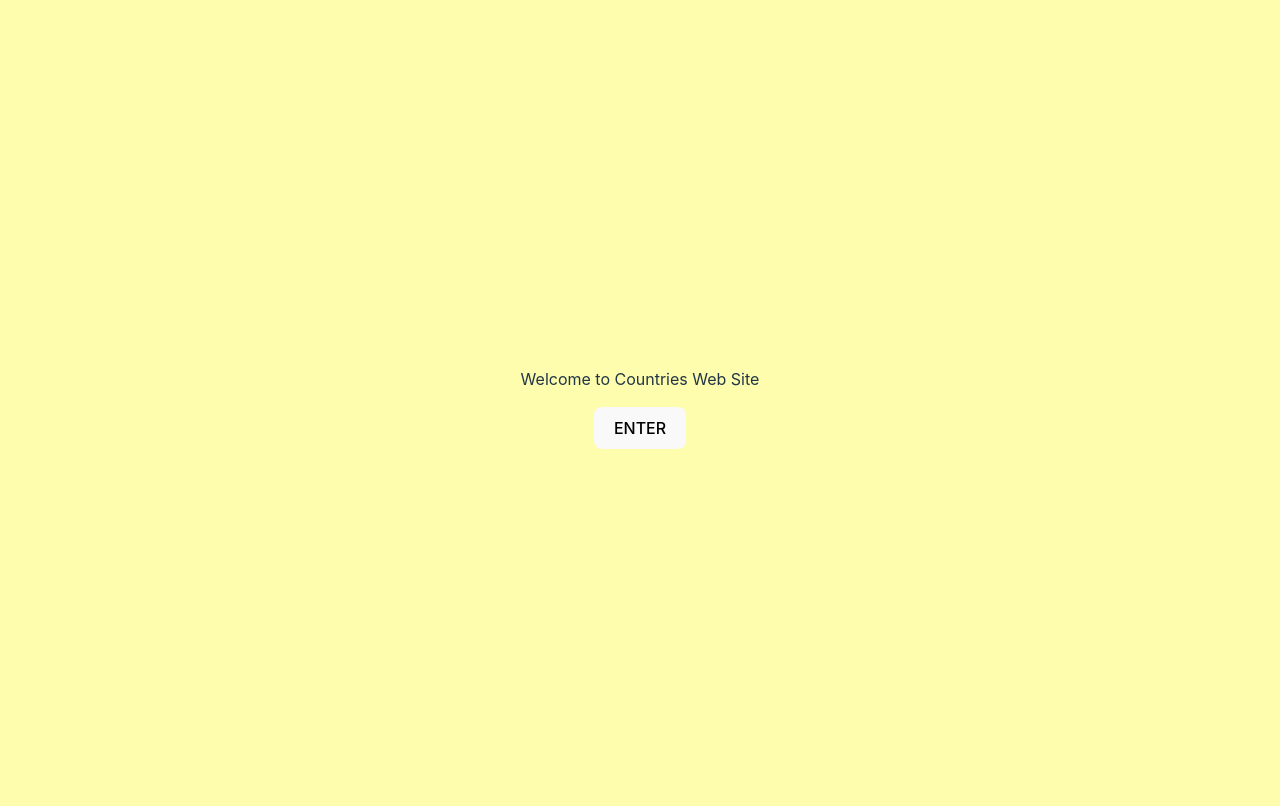
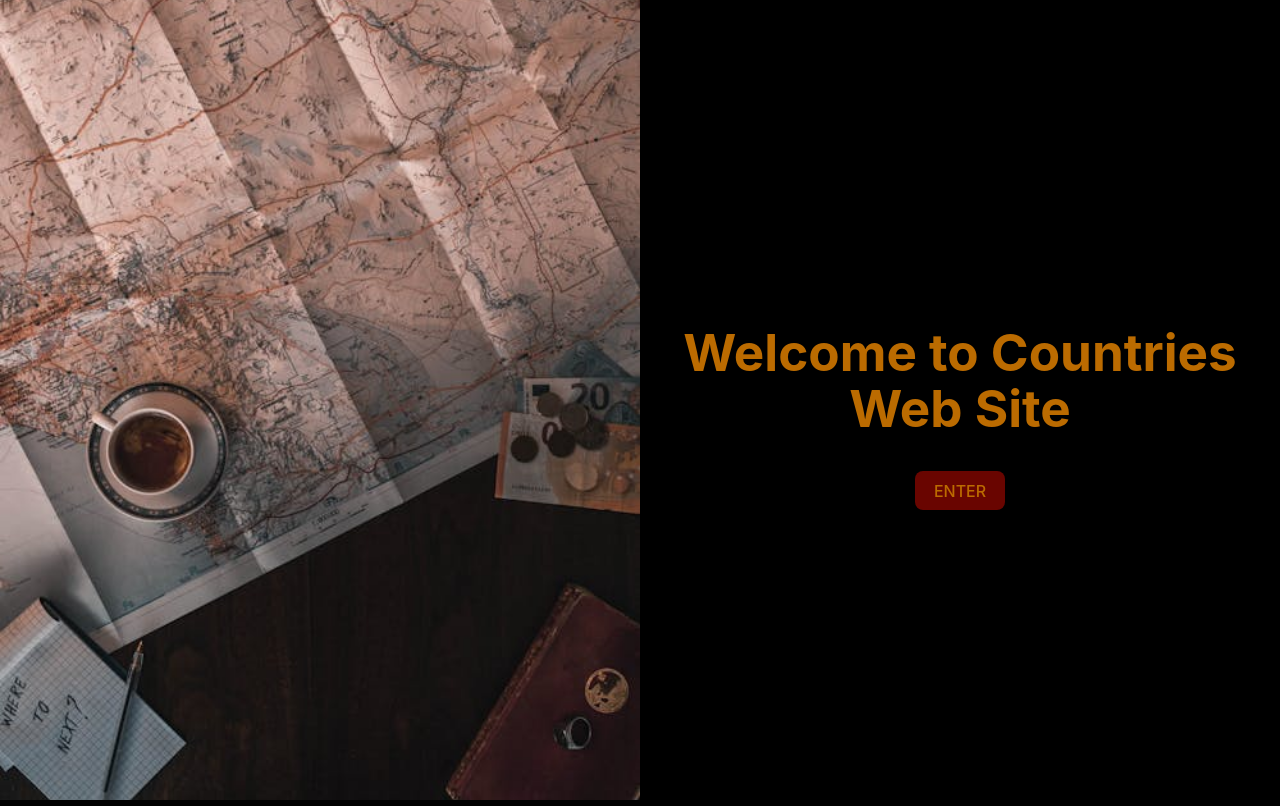
Before and after one commit to Marianoromero8/Proyecto-Individual-Countries, a React (Vite) app in the folder client/: page / in a window 1280 px wide. Built offline with nearby package versions, Linux system fonts and the light colour scheme; no server answers.

Commit message:
Fixed back when i create an activity

```diff
--- a/client/src/App.css
+++ b/client/src/App.css
@@ -1,6 +1,3 @@
 #root {
-  max-width: 1280px;
-  margin: 0 auto;
-  padding: 2rem;
   text-align: center;
 }
--- a/client/src/components/Card/Card.jsx
+++ b/client/src/components/Card/Card.jsx
@@ -13,7 +13,7 @@ const Card = ({coun}) => {
             <h1 className={style.h1}>Country: {coun.name}</h1>
             <h2 className={style.h2}>Continent: {coun.continent}</h2>
         </div>
-        {modal && <div>
+        {modal && <div className={style.detail}>
          <Detail id={coun.id} toggelModal={toggelModal}/>
         </div>}
         </div>
--- a/client/src/components/Card/Card.module.css
+++ b/client/src/components/Card/Card.module.css
@@ -3,14 +3,14 @@
     width: 150px;
     height: 350px;
     margin-bottom: 25px;
-    border-color: #92977E;
+    border-color: #BB6B00;
     border:  solid 1px ;
     border-radius: 12px;
     float: left;
 }
 
 .image{
-    border-color: #92977E;
+    border-color: #BB6B00;
     border-radius: 12px;
     height: 150px;
     width: 150px;
@@ -19,18 +19,18 @@
 .h1{
     text-align: center;
     font-size: large;
-    color: #92977E;
+    color: #BB6B00;
     font-family: 'Times New Roman', Times, serif;
 }
 .h2{
     text-align: center;
     font-size: small;
-    color: #92977E;
+    color: #BB6B00;
     font-family: 'Times New Roman', Times, serif;
 }
 
 .link{
-    color: #92977E;
+    color: #BB6B00;
 }
 
 .detail{
--- a/client/src/components/Filters/Filters.jsx
+++ b/client/src/components/Filters/Filters.jsx
@@ -36,7 +36,7 @@ const Filters = () => {
             dispatch(orderZA(allCountries))
         }
     }
-
+    console.log(allActivities)
     return(
         <div className={style.div}>
             <section>
--- a/client/src/components/Form/Form.jsx
+++ b/client/src/components/Form/Form.jsx
@@ -4,7 +4,6 @@ import validations from './validations'
 import { useDispatch, useSelector } from 'react-redux';
 import { useNavigate } from 'react-router-dom';
 import { getAllCountries, postActivity } from "../../redux/action";
-
 
 const Form = () => {
     const [selectedSeason, setSelectedSeason] = useState("");
@@ -13,7 +12,7 @@ const Form = () => {
     const dispatch = useDispatch()
 
     useEffect(() => {
-      dispatch(getAllCountries(allCountries))
+      dispatch(getAllCountries())
     },[])
 
     const[errors, setErrors] = useState({
--- a/client/src/components/Home/Home.jsx
+++ b/client/src/components/Home/Home.jsx
@@ -5,16 +5,29 @@ import Card from '../Card/Card'
 import style from './Home.module.css'
 
 const Home = ({countries, onSearch}) => {
+
+    const halfCountries = Math.ceil(countries.length / 2)
+    const countriesTop = countries.slice(0, halfCountries)
+    const countriesBottom = countries.slice(halfCountries)
     return(
-    <div>
+    <div className={style.container}>
         <Nav onSearch={onSearch}/>
         <Filters/>
         <div className={style.divCards}>
-        {countries
+        <div className={style.divCardsTop}>
+        {countriesTop
         .map((coun) => (
         <Card coun={coun} key={coun.id} />
         ))
         }
+        </div>
+        <div className={style.divCardsBottom}>
+        {countriesBottom
+        .map((coun) => (
+        <Card coun={coun} key={coun.id} />
+        ))
+        }
+        </div>
         </div>
     </div>
     )
--- a/client/src/components/Home/Home.module.css
+++ b/client/src/components/Home/Home.module.css
@@ -1,6 +1,19 @@
 .divCards{
+    display: grid;
+    flex-direction: column;
+    align-items: center;
+    width: 100%;
+}
+
+.divCardsTop{
+    border-color: #690500;
     display: flex;
-    flex-direction: row;
     justify-content: space-between;
-    margin-bottom: 20px;
+    width: 100%;
 }
+
+.divCardsBottom{
+    display: flex;
+    justify-content: space-between;
+    width: 100%;
+}
--- a/client/src/components/Landing/Landing.jsx
+++ b/client/src/components/Landing/Landing.jsx
@@ -5,9 +5,14 @@ import { useNavigate } from 'react-router-dom';
 const Landing = () => {
   const navigate = useNavigate();
   return (
-    <div>
-      <p>Welcome to Countries Web Site</p>
-      <button onClick={() => {navigate('/home')}}>ENTER</button>
+    <div className={style.divLanding}>
+      <div className={style.divImg}>
+        <img src="/coffemap.jpeg" alt="" className={style.img}/>
+      </div>
+      <div className={style.divEnter}>
+      <h1>Welcome to Countries Web Site</h1>
+      <button onClick={() => {navigate('/home')}} className={style.button}>ENTER</button>
+      </div>
     </div>
   )
 }
--- a/client/src/components/Landing/Landing.module.css
+++ b/client/src/components/Landing/Landing.module.css
@@ -0,0 +1,44 @@
+.divLanding{
+    color: white;
+    display: flex;
+    align-items: center;
+    height: 100vh;
+    width: 100%;
+    max-height: 100%;
+}
+
+.divImg{
+    width: 100%;
+    height: 100%;
+    background-color: aqua;
+    max-height: 100%;
+}
+
+.img{
+    width: 100%;
+    object-fit: cover;
+    max-height: 100%;
+}
+
+.divEnter{
+    display: flex;
+    flex-direction: column;
+    justify-content: center;
+    align-items: center;
+    width: 100%;
+    color: #BB6B00;
+}
+
+.button{
+    color: #BB6B00;
+    background-color: #690500;
+    transition: all .3s;
+    border: 1px transparent;
+}
+
+.button:hover{
+    color: #690500;
+    background-color: #BB6B00;
+    cursor: pointer;
+    border: #BB6B00;
+}
--- a/client/src/index.css
+++ b/client/src/index.css
@@ -58,7 +58,7 @@ button:focus-visible {
 @media (prefers-color-scheme: light) {
   :root {
     color: #213547;
-    background-color: #FEFCAD;
+    background-color: black;
   }
   a:hover {
     color: #747bff;
--- a/client/src/redux/reducer.js
+++ b/client/src/redux/reducer.js
@@ -34,7 +34,7 @@ const reducer = (state = initialState, action) => {
         case POST_ACTIVITY:
             return{
                 ...state,
-                activities: action.payload
+                activities: [...state.activities, action.payload]
             }
         case POST_ACTIVITY_FAIL:
             return{
```
Also changed, not shown: client/public/coffemap.jpeg (added), client/public/pexels-aaditya-arora-188236-592753.jpg (added).
